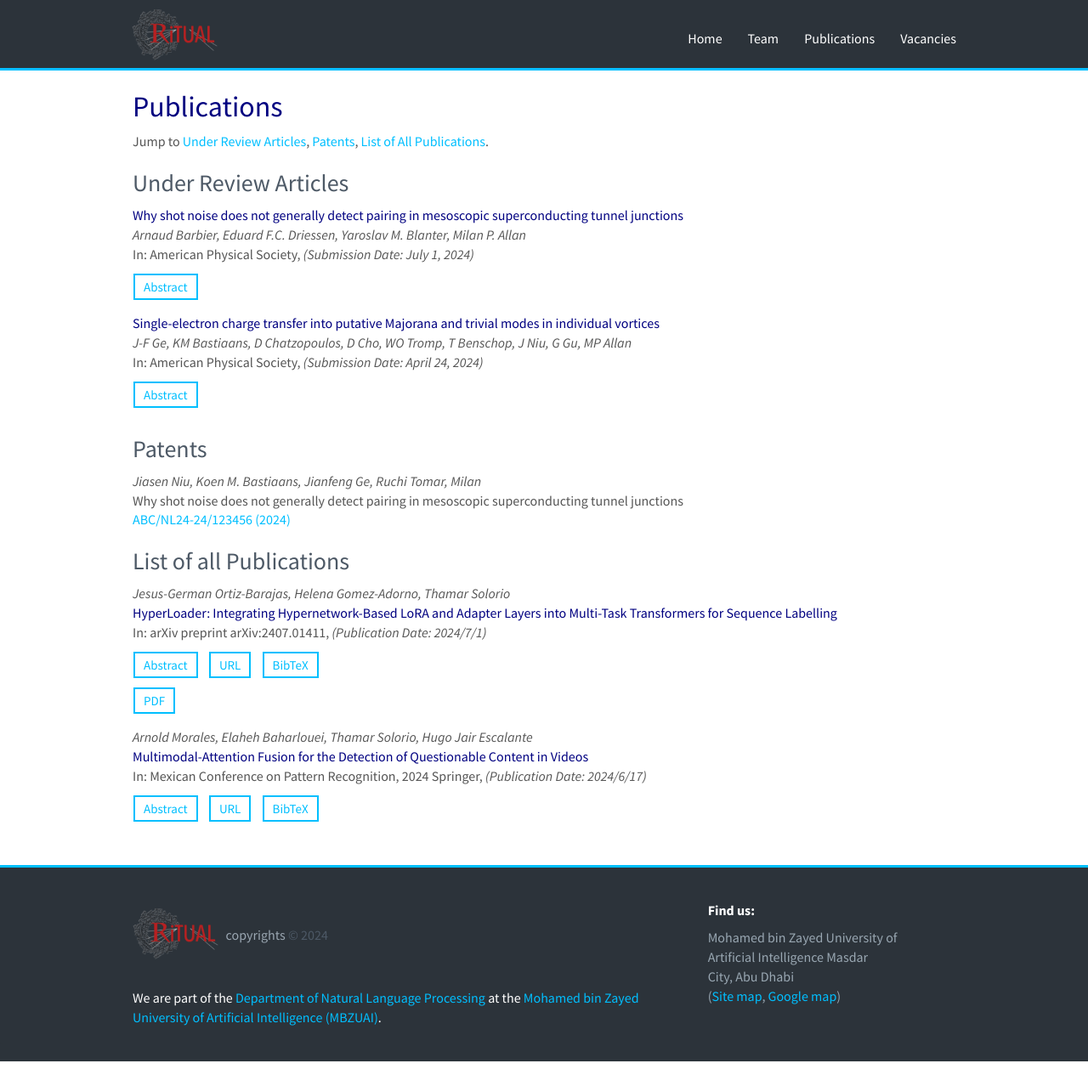
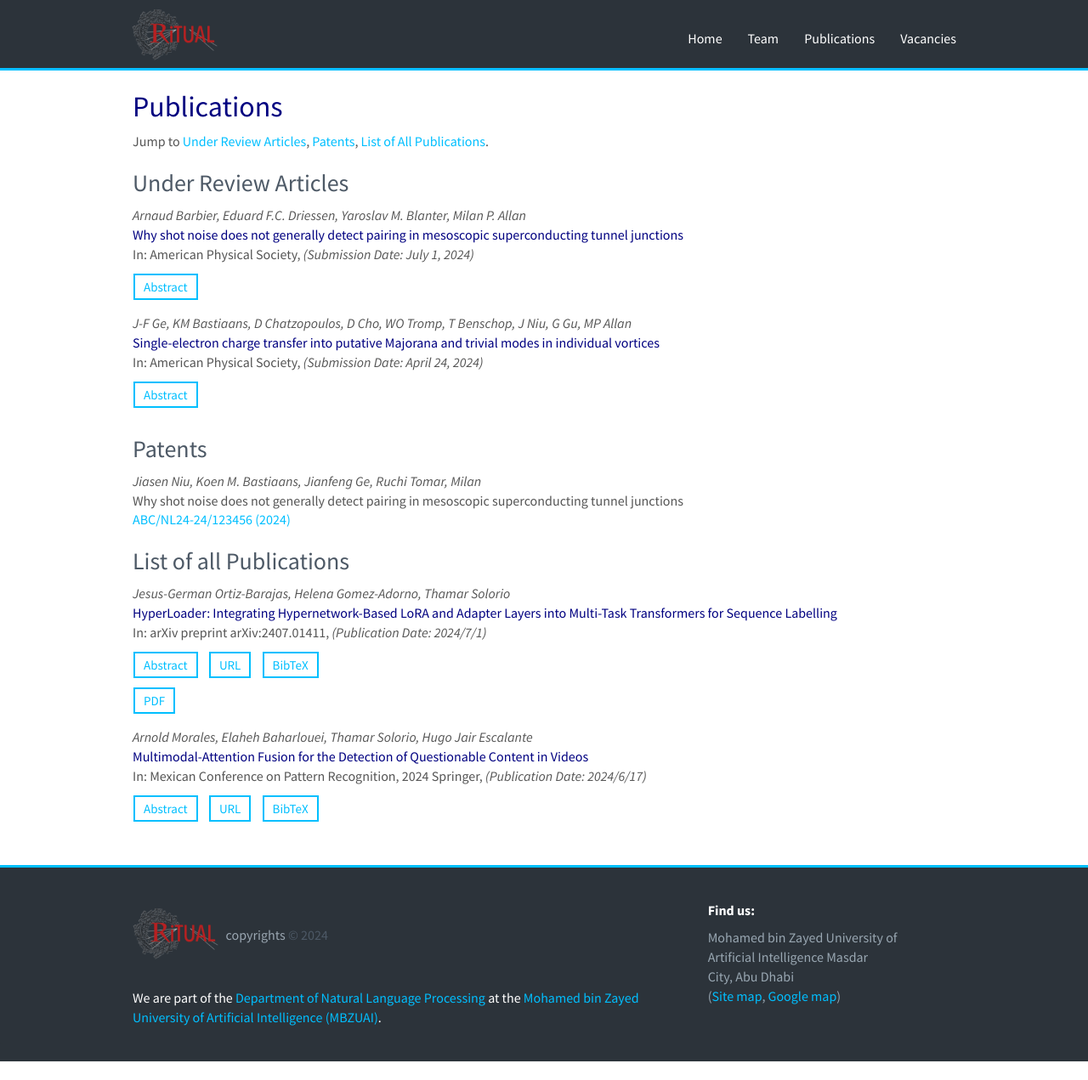
Before and after one commit to RamzaBasharat/MBZUAI, a Jekyll site: the page built from _pages/publications.md, in a window 1280 px wide and 1271 px high. Shown: the whole window at 85% size. Built offline with Jekyll 4.4.1, drawn with Linux system fonts in a browser that asks for light colours; nearby versions of some CDN libraries.

Commit message:
updating publications

```diff
--- a/_pages/publications.md
+++ b/_pages/publications.md
@@ -14,8 +14,8 @@ Jump to [Under Review Articles](#under-review-articles), [Patents](#patents), [L
 
 {% for publi in site.data.under_review %}
 
+  <em>{{ publi.authors }} </em><br />
   <span class="navy">{{ publi.title }}</span><br />
-  <em>{{ publi.authors }} </em><br />
   In: {{ publi.publisher }}, <i>(Submission Date: {{publi.date}})</i>
 <div class="row" style="margin-bottom:5px">
   <div class="col-sm-12 clearfix">
```
